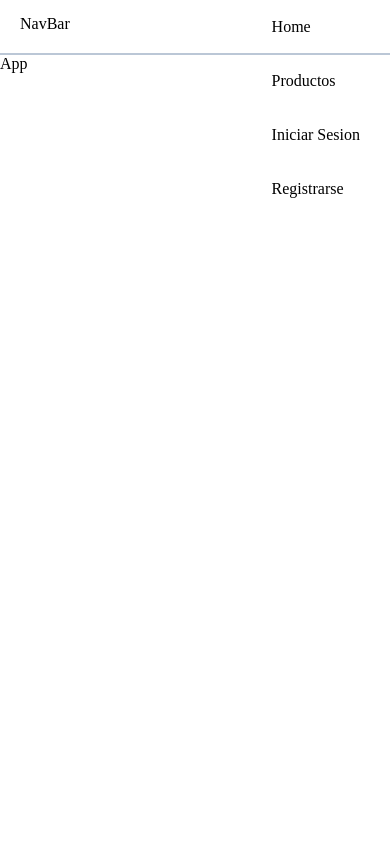
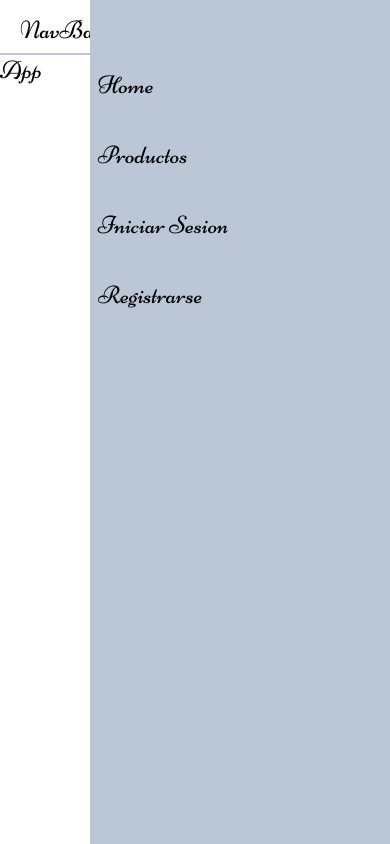
Before and after one commit to crisj1985/WebReact, a React (Create React App) app: page / in a window 390 px wide. Built offline with nearby package versions, Linux system fonts and the light colour scheme.

Commit message:
Mobile  First -  font

```diff
--- a/public/index.html
+++ b/public/index.html
@@ -13,6 +13,7 @@
       user's mobile device or desktop. See https://developers.google.com/web/fundamentals/web-app-manifest/
     -->
     <link rel="manifest" href="%PUBLIC_URL%/manifest.json" />
+    <link rel="stylesheet" href="https://fonts.googleapis.com/css2?family=Niconne">
     <!--
       Notice the use of %PUBLIC_URL% in the tags above.
       It will be replaced with the URL of the `public` folder during the build.
@@ -28,6 +29,8 @@
             padding: 0;
             margin: 0;
             box-sizing: border-box;
+            font-family: 'Niconne';
+            font-size: 25px;
         }
     </style>
 </head>
--- a/src/Components/Nav/RigthNav.jsx
+++ b/src/Components/Nav/RigthNav.jsx
@@ -2,15 +2,20 @@
 import styled from 'styled-components'
 
 const Ul = styled.ul`
+  list-style: none;
+  display: flex;
+  flex-flow: column nowrap;
+  background-color:#BBC7D6;
+  position: fixed;
+  top:0;
+  right:0;
+  height:100vh;
+  width:300px;
+  padding-top:2rem;
 
-    list-style: none;
-    display: flex;
-    flex-flow: column nowrap;
-
-    li {
-      padding: 18px 10px;
-    }
-
+   li {
+    padding: 20px 8px;
+  }
 `;
 
 const RigthNav = () => {
```
